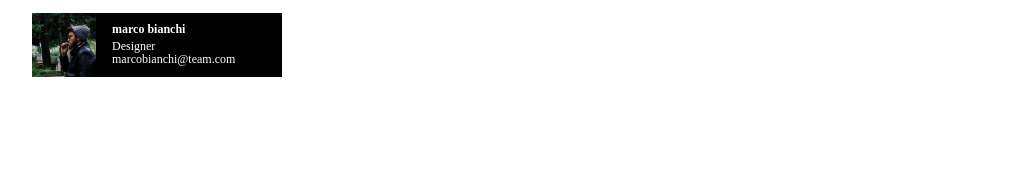
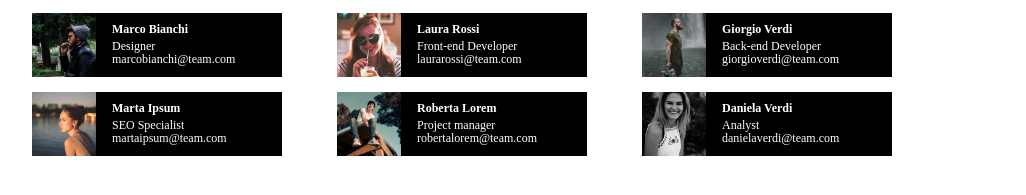
Before and after one commit to francescomeloni03/html-css-float-cards, a plain HTML site: page index.html in a window 1280 px wide. Shown: the part 137-332 px from the top of the page, without its empty margins (126-1152 px from the left). Drawn offline with Linux system fonts and the light colour scheme.

Commit message:
tutti i box

```diff
--- a/Css/main.css
+++ b/Css/main.css
@@ -9,14 +9,29 @@ header, div{
 }
 
 
-.box {
+*{
+    box-sizing: border-box;
+}
+
+.box1 {
     background-color: black;
     width: 250px;
     margin-right: 15px;
     margin-bottom: 15px;
     float: left;
+
 }
 
+
+
+.box{
+    background-color: black;
+    width: 250px;
+    margin-right: 15px;
+    margin-bottom: 15px;
+    float: left;
+    margin-left: 40px;
+}
 img {
     height: 4rem;
     float: left;
--- a/index.html
+++ b/index.html
@@ -12,15 +12,72 @@
     <h1>Meet Our Team</h1>
     <p> <small> Lorem ipsum dolor sit amet, consectetur adipiscing elit. Etiam aliquam turpis at pretium imperdiet. Vestibulum elementum lobortis risus a maximus. Proin lacinia sagittis commodo. Ut tempor laoreet turpis.Lorem ipsum dolor sit amet, consectetur adipiscing elit. Etiam aliquam turpis at pretium imperdiet. Vestibulum elementum lobortis risus a maximus. Proin lacinia sagittis commodo. Ut tempor laoreet.</small> </p>
     </header>
-
-    <div class="box">
+<main>
+    <div class="box1">
        <img src="img/male1.png" alt="">
 
         <div class="testo">
-            <h4>marco bianchi</h4>
+            <h4>Marco Bianchi</h4>
             <p>Designer</p>
             <p>marcobianchi@team.com</p>
         </div>
     </div>
+
+
+    <div class="box">
+        <img src="img/female1.png" alt="">
+
+        <div class="testo">
+            <h4>Laura Rossi</h4>
+            <p>Front-end Developer</p>
+            <p>laurarossi@team.com</p>
+        </div>
+    </div>
+
+    <div class="box">
+        <img src="img/male2.png" alt="">
+
+        <div class="testo">
+            <h4>Giorgio Verdi</h4>
+            <p>Back-end Developer</p>
+            <p>giorgioverdi@team.com</p>
+        </div>
+    </div>
+    <div class="box1">
+        <img src="img/female2.png" alt="">
+
+        <div class="testo">
+            <h4>Marta Ipsum</h4>
+            <p>SEO Specialist</p>
+            <p>martaipsum@team.com
+            </p>
+        </div>
+    </div>
+
+    <div class="box">
+        <img src="img/male3.png" alt="">
+
+        <div class="testo">
+            <h4>Roberta Lorem</h4>
+            <p>Project manager</p>
+            <p>robertalorem@team.com</p>
+        </div>
+    </div>
+
+    <div class="box">
+        <img src="img/female3.png" alt="">
+
+        <div class="testo">
+            <h4>Daniela Verdi</h4>
+            <p>Analyst</p>
+            <p>danielaverdi@team.com</p>
+        </div>
+    </div>
+
+
+
+
+
+</main>
 </body>
 </html>
```
